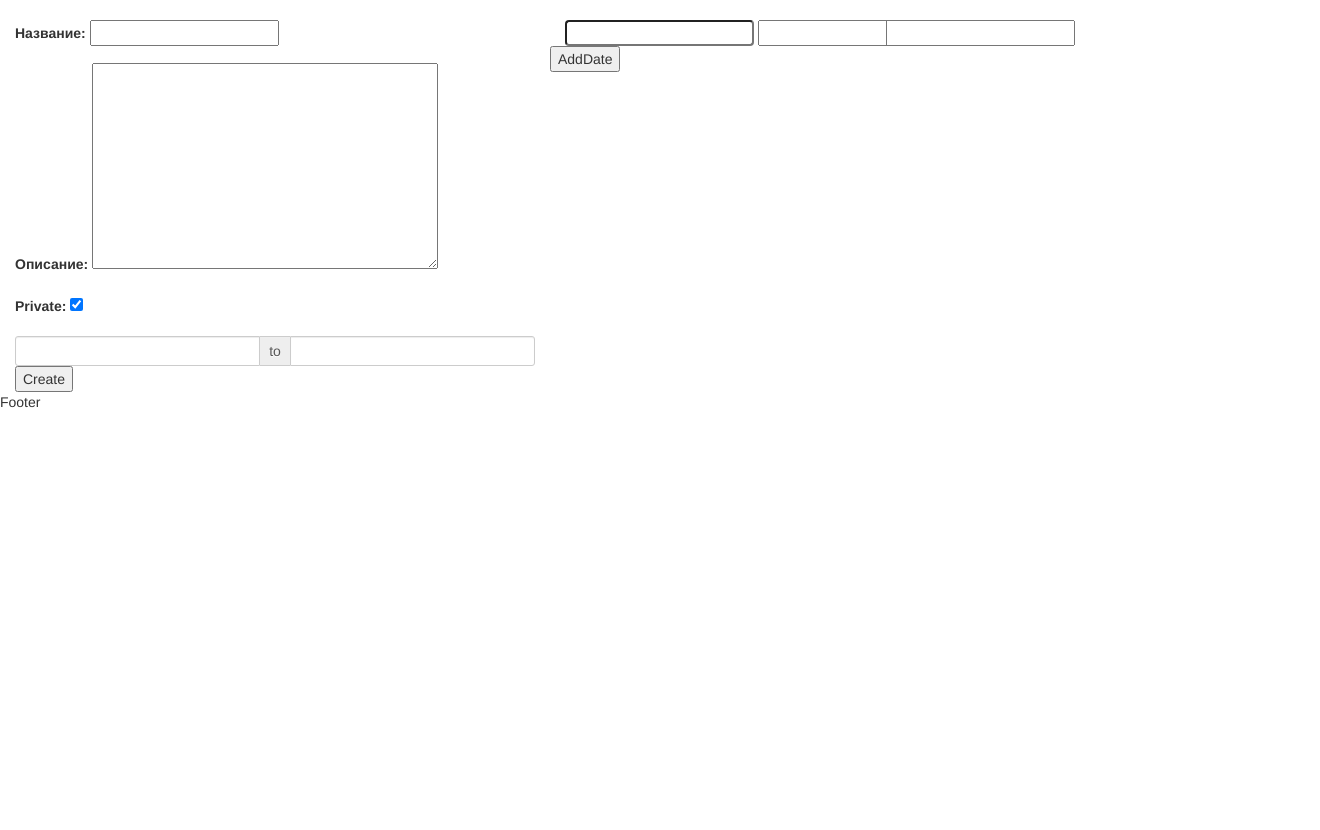
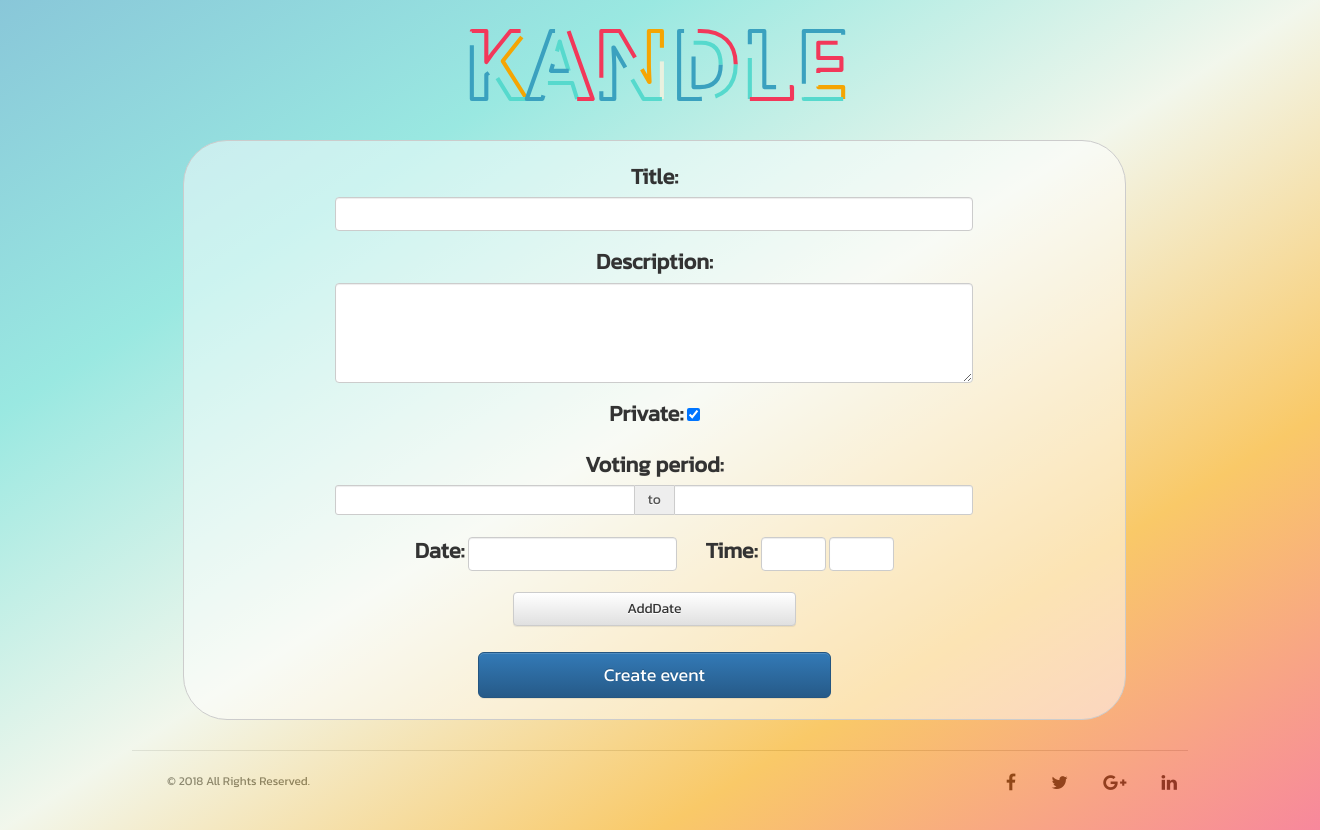
Before and after one commit to sergey-buryakov/kandle, a Django app: page /create in a window 1320 px wide. Before the commit the page ends 408 px from the top, so only its background shows below. Run offline with Django 3.2, Linux system fonts and the light colour scheme; a user stored in the database is signed in; some libraries are stand-ins or nearby versions.

Commit message:
modify create, events, voteResult pages

```diff
--- a/kandle/settings.py
+++ b/kandle/settings.py
@@ -38,7 +38,8 @@ INSTALLED_APPS = [
     'django.contrib.messages',
     'django.contrib.staticfiles',
     'social_django',
-    'kandleapp'
+    'kandleapp',
+	'bootstrap3'
 ]
 
 MIDDLEWARE = [
--- a/kandleapp/forms.py
+++ b/kandleapp/forms.py
@@ -19,20 +19,22 @@ class CreateEventForm(ModelForm):
 
         fields = ['name', 'description', 'startVote', 'finishVote', 'private']
         widgets = {
-            'name': forms.TextInput(),
+            'name': forms.TextInput(attrs={'class': 'form-control'}),
+			'description': forms.Textarea(attrs={'class': 'form-control'}),
+
             'startVote': forms.DateInput(attrs={'class': 'input-sm form-control'}),
             'finishVote': forms.DateInput(attrs={'class': 'input-sm form-control'})
         }
         labels = {
-            'name': _('Название'),
-            'description': _('Описание')
+            'name': _('Title'),
+            'description': _('Description')
         }
 class CreateDate(forms.ModelForm):
     class Meta:
         model = Date
         fields = ['date', 'startTime', 'finishTime']
         widgets = {
-            'date': forms.DateInput(attrs={'class': 'datepicker'}),
-            'startTime': forms.DateInput(attrs={'class':'timepicker'}),
-            'finishTime': forms.DateInput(attrs={'class':'timepicker'})
+            'date': forms.DateInput(attrs={'class': 'datepicker form-control date_in'}),
+            'startTime': forms.DateInput(attrs={'class':'timepicker form-control'}),
+            'finishTime': forms.DateInput(attrs={'class':'timepicker form-control'})
         }
--- /dev/null
+++ b/static/css/create.css
@@ -0,0 +1,179 @@
+body{
+	font-family: 'Kanit', sans-serif;
+}
+h1{
+	font-family: 'Amatic SC', cursive;
+}
+label{
+	font-size: 22px;
+}
+.main{
+	padding: 30px;
+
+}
+#id_name, #id_description {
+	width: 70%;
+	margin: 0 auto;
+}
+.voting_period{
+	padding-left: 15%;
+    padding-right: 15%;
+}
+#id_description{
+	height: 100px;
+}
+#sub{
+	margin-top: 26px;
+    width: 40%;
+}
+#AddDate{
+	width: 30%;
+	margin-top:20px;
+    margin-left: 35%;
+	margin-right: 35%;
+}
+#id_startTime, #id_finishTime{
+	width: 65px;
+}
+.timepicker{
+	display: inline-block;
+}
+.heading{
+	text-transform: uppercase;
+	border-bottom: 1px solid #ccc;
+	margin-left:30%;
+	margin-right: 30%;
+	margin-bottom: 30px;
+}
+.text{
+	font-weight: bold;
+}
+.text_result{
+	margin-right:20px;
+}
+li{
+	list-style: none;
+}
+p{
+	font-size: 22px;
+	padding-bottom: 10px;
+}
+ul{
+	margin-right:30%;
+	margin-left: 30%;
+}
+.list-group input[type=checkbox]{
+	float: right;
+}
+.text_footer {
+	font-size: 85%;
+	color: black;
+	display: inline-block;
+}
+footer{
+	margin-left: 10%;
+	margin-right: 10%;
+	padding: 20px;
+	border-top: 1px solid #ccc;
+}
+.soc_link{
+	display: inline-block;
+	margin-right: 10%;
+	float: right;
+}
+a{
+	color:black;
+}
+.text {
+  fill: none;
+  stroke-width: 3;
+  stroke-linejoin: round;
+  stroke-dasharray: 70 330;
+  stroke-dashoffset: 0;
+  -webkit-animation: stroke 6s infinite linear;
+  animation: stroke 6s infinite linear;
+}
+.text:nth-child(5n + 1) {
+  stroke: #F2385A;
+  -webkit-animation-delay: -1.2s;
+  animation-delay: -1.2s;
+}
+.text:nth-child(5n + 2) {
+  stroke: #F5A503;
+  -webkit-animation-delay: -2.4s;
+  animation-delay: -2.4s;
+}
+.text:nth-child(5n + 3) {
+  stroke: #E9F1DF;
+  -webkit-animation-delay: -3.6s;
+  animation-delay: -3.6s;
+}
+.text:nth-child(5n + 4) {
+  stroke: #56D9CD;
+  -webkit-animation-delay: -4.8s;
+  animation-delay: -4.8s;
+}
+.text:nth-child(5n + 5) {
+  stroke: #3AA1BF;
+  -webkit-animation-delay: -6s;
+  animation-delay: -6s;
+}
+
+@-webkit-keyframes stroke {
+  100% {
+    stroke-dashoffset: -400;
+  }
+}
+@keyframes stroke {
+  100% {
+    stroke-dashoffset: -400;
+  }
+}
+svg {
+  width: 100%;
+  height: 100%;
+  background-size: .2em 100%;
+  font: 5em/1 Open Sans, Impact;
+  text-transform: uppercase;
+  margin: 0;
+}
+.logotype-kandle {
+  margin-left: 33%;
+  margin-right: 33%;
+}
+html, body {
+  width: 100%;
+  height: 100%;
+}
+
+.bg-img {
+  position: relative;
+  width: 100%;
+  background-size: cover;
+  margin-top: -23px;
+}
+.bg-img:before {
+  content: '';
+  position: absolute;
+  top: 0;
+  right: 0;
+  bottom: 0;
+  left: 0;
+  background-image: linear-gradient(to bottom right, #3AA1BF, #56D9CD, #E9F1DF, #F5A503, #F2385A);
+  opacity: .6;
+}
+.bg{
+	width: 85%;
+    margin-right: 7%;
+    margin-left: 7%;
+    padding-top: 20px;
+    padding-bottom: 21px;
+    border-radius: 44px;
+    background-color: rgba(255,255,255,0.5);
+    border: 1px solid #ccc;
+}
+.date_in{
+	width: 23%;
+    margin-right: 25px;
+    display: inline-block;
+}
--- a/templates/__Layout.html
+++ b/templates/__Layout.html
@@ -1,9 +1,12 @@
+ {% load static %}
 <!DOCTYPE html>
 <html>
 <head>
     <meta charset="utf-8" />
     <title>{% block title %}Kandle{% endblock title %}</title>
-
+	<link href="https://fonts.googleapis.com/css?family=Kanit" rel="stylesheet">
+	<link href="https://fonts.googleapis.com/css?family=Amatic+SC" rel="stylesheet">
+	<link rel="stylesheet" href="https://cdnjs.cloudflare.com/ajax/libs/font-awesome/4.7.0/css/font-awesome.min.css">
     <link rel="stylesheet" href="https://maxcdn.bootstrapcdn.com/bootstrap/3.3.7/css/bootstrap.min.css" integrity="sha384-BVYiiSIFeK1dGmJRAkycuHAHRg32OmUcww7on3RYdg4Va+PmSTsz/K68vbdEjh4u"
         crossorigin="anonymous">
     <link rel="stylesheet" href="https://maxcdn.bootstrapcdn.com/bootstrap/3.3.7/css/bootstrap-theme.min.css" integrity="sha384-rHyoN1iRsVXV4nD0JutlnGaslCJuC7uwjduW9SVrLvRYooPp2bWYgmgJQIXwl/Sp"
@@ -13,13 +16,40 @@
     <script src="https://maxcdn.bootstrapcdn.com/bootstrap/3.3.7/js/bootstrap.min.js" integrity="sha384-Tc5IQib027qvyjSMfHjOMaLkfuWVxZxUPnCJA7l2mCWNIpG9mGCD8wGNIcPD7Txa"
         crossorigin="anonymous"></script>
 
-    {% block extraCss %}{% endblock extraCss %}
+    {% block extraCss %}
+
+	<link rel="stylesheet" href="{% static 'css/create.css' %}">
+	{% endblock extraCss %}
     {% block extraJs %}{% endblock extraJs %}
 </head>
 <body>
+<div class="bg-img">
+	<div class="col-sm-4 col-xs-12 logotype-kandle">
+							<svg viewBox="0 0 300 100">
+						  <symbol id="s-text">
+						    <text text-anchor="middle" x="50%" y="50%" dy=".35em">Kandle</text>
+						  </symbol>
+
+						  <use class="text" xlink:href="#s-text"></use>
+						  <use class="text" xlink:href="#s-text"></use>
+						  <use class="text" xlink:href="#s-text"></use>
+						  <use class="text" xlink:href="#s-text"></use>
+						  <use class="text" xlink:href="#s-text"></use>
+						</svg>
+	</div>
     <h1>{% block header %}{% endblock header %}</h1>
     <div>{% block content %}{% endblock content %}</div>
-    <hr>
-    <div>Footer</div>
+    <footer>
+		<div class="container">
+			<p class="text_footer">© 2018  All Rights Reserved.</p>
+			<div class="soc_link">
+				<a type="button" class="btn-floating btn-lg btn-fb"><i class="fa fa-facebook"></i></a>
+				<a type="button" class="btn-floating btn-lg btn-tw"><i class="fa fa-twitter"></i></a>
+				<a type="button" class="btn-floating btn-lg btn-gplus"><i class="fa fa-google-plus"></i></a>
+				<a type="button" class="btn-floating btn-lg btn-li"><i class="fa fa-linkedin"></i></a>
+			</div>
+		</div>
+	</footer>
+</div>
 </body>
 </html>
--- a/templates/kandleapp/create.html
+++ b/templates/kandleapp/create.html
@@ -1,11 +1,12 @@
 {% extends '__Layout.html' %} {% load static %}
-
+{% load bootstrap3 %}
 {% block extraCss %}
 <link rel="stylesheet" href="{% static 'bootstrap-datepicker/css/bootstrap-datepicker3.min.css' %}">
 <link rel="stylesheet" href="{% static 'bootstrap-datepicker/css/bootstrap-datepicker3.min.css.map' %}">
 <link rel="stylesheet" href="{% static 'bootstrap-datepicker/css/bootstrap-datepicker3.standalone.min.css' %}">
 <link rel="stylesheet" href="{% static 'bootstrap-datepicker/css/bootstrap-datepicker3.standalone.min.css.map' %}">
 <link rel="stylesheet" href="//cdnjs.cloudflare.com/ajax/libs/timepicker/1.3.5/jquery.timepicker.min.css">
+<link rel="stylesheet" href="{% static 'css/create.css' %}">
 
 {% endblock extraCss %}
 {% block extraJs %}
@@ -14,11 +15,14 @@
 {% endblock extraJs %}
 
 {% block content %}
-    <form id="form" method="POST">
+	<div class="container">
+	<div class="row main">
+    <form id="form" method="POST" >
         {% csrf_token %} {% comment %}защита от CSRF-атак{% endcomment %}
-        <div class="span5 col-md-12">
+        <div class="col-md-12 bg">
             <div class="row">
-                <div class="col-md-5">
+
+                <div class="col-md-12 col-centered text-center">
                     <div class="form-group">
                         {{form.name.label_tag}}
                         {{form.name}}
@@ -41,7 +45,8 @@
                         {{form.private.label_tag}}
                         {{form.private}}
                     </div>
-                    <div class="input-group input-daterange" id="datepicker">
+					<label>Voting period:</label>
+                    <div class="input-group input-daterange voting_period" id="datepicker">
                         {{form.startVote}}
                         <span class="input-group-addon">to</span>
                         {{ form.finishVote }}
@@ -50,36 +55,63 @@
                                 {{error}}
                             </div>
                         {% endfor %}
+                    </div><br>
+                </div>
+
+
+
+
+            </div>
+            <div class="row">
+			 <div class="col-md-12 col-centered text-center" id="rowForInsert">
+
+                        <div>
+						<label for="id_date">Date:</label>
+                            {{ dateForm.date }}
+
+
+						<label for="">Time:</label>
+							<div class="timepicker">
+								{{ dateForm.startTime }}
+							</div>
+							<div class="timepicker ">
+								{{ dateForm.finishTime }}
 							</div>
 						</div>
 
-                <div class="col-md-7" id="rowForInsert">
-                    <div class="row">
-                        <div class="col-md-3">
-                            {{ dateForm.date }}
                 </div>
-                        <div class="timepicker col-md-2">
-                            {{ dateForm.startTime }}
+                <button id="AddDate" class="btn btn-default">AddDate</button>
 			</div>
-                        <div class="timepicker col-md-2">
-                            {{ dateForm.finishTime }}
+			<div class="col-md-12 col-centered text-center">
+				<input type="submit" id="sub" value="Create event" class="btn btn-primary btn-lg">
 			</div>
         </div>
+
+    </form>
 	</div>
-                <button id="AddDate">AddDate</button>
+	</div>
+	<script>
+        $('#datepicker').datepicker({
+                weekStart: 1,
+                startDate: "now",
+                maxViewMode: 0
+            });
+    </script>
                 <script>
                     $("#AddDate").click(function () {
-                        $("#rowForInsert").append('<div class="row"> \
-                                                        <div class="col-md-3">\
+                        $("#rowForInsert").append(' \
+							<label for="id_date">Date:</label>\
                             {{ dateForm.date }}\
-                                                        </div>\
-                                                    <div class="timepicker col-md-2">\
+                    \
+						\
+						<label for="">Time:</label>\
+							<div class="timepicker">\
 								{{ dateForm.startTime }}\
 							</div>\
-                                                    <div class="timepicker col-md-2"">\
+							<div class="timepicker ">\
 								{{ dateForm.finishTime }}\
-                                                    </div>\
-                                                </div>'
+							</div><br>\
+						'
                         );
 
                         callDateTimePicker();
@@ -87,20 +119,6 @@
 
 
                 </script>
-
-            </div>
-            <input type="submit" id="sub" value="Create">
-        </div>
-
-    </form>
-    <script>
-        $('#datepicker').datepicker({
-                weekStart: 1,
-                startDate: "now",
-                maxViewMode: 0
-            });
-    </script>
-
 
     <script src="//cdnjs.cloudflare.com/ajax/libs/timepicker/1.3.5/jquery.timepicker.min.js"></script>
     <script>
```
Also changed, not shown: templates/kandleapp/events.html (+20 -10 lines), templates/kandleapp/voteResult.html (+18 -7 lines), db.sqlite3. Lines whose indentation alone changed are shown as unchanged.
